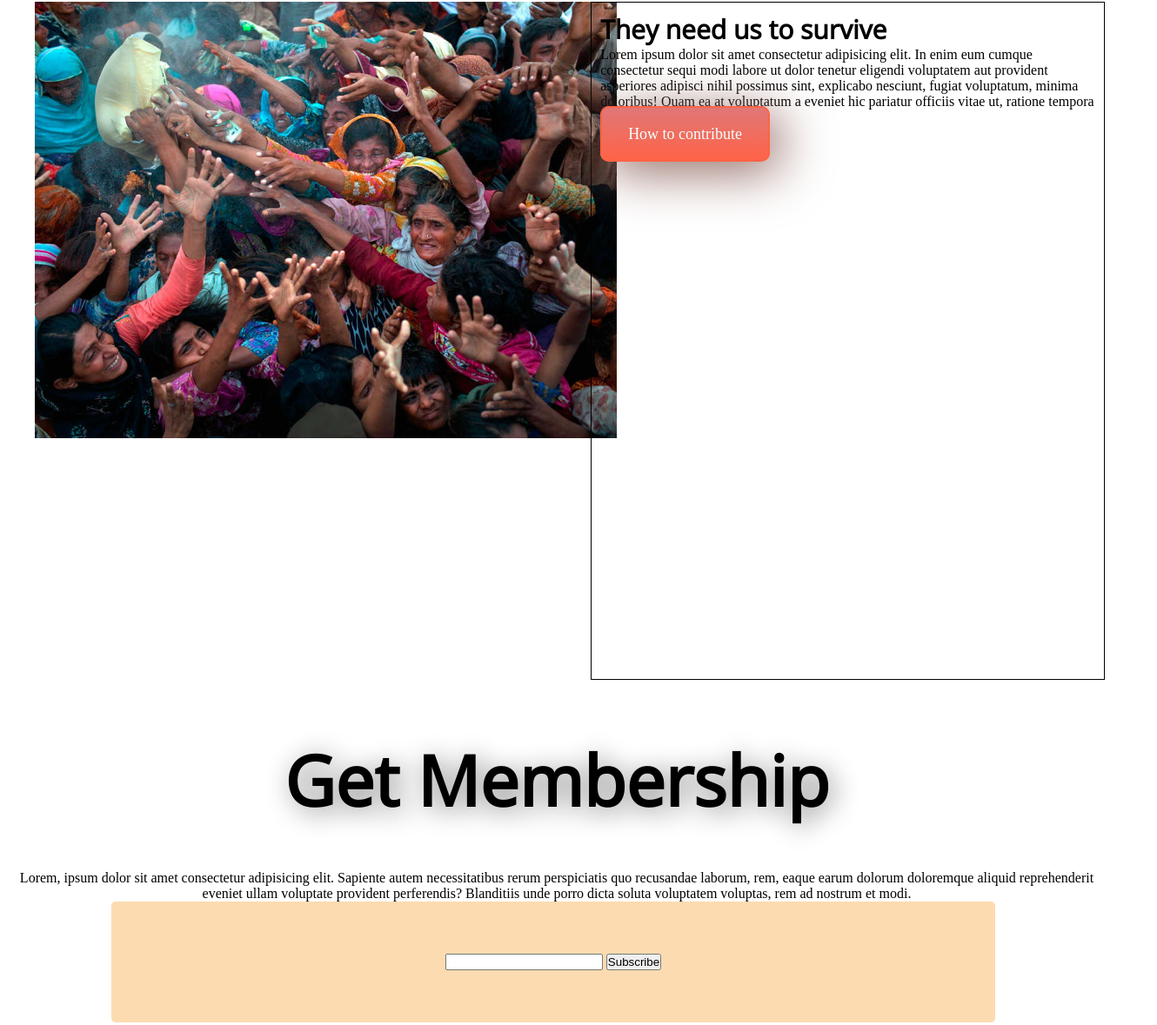
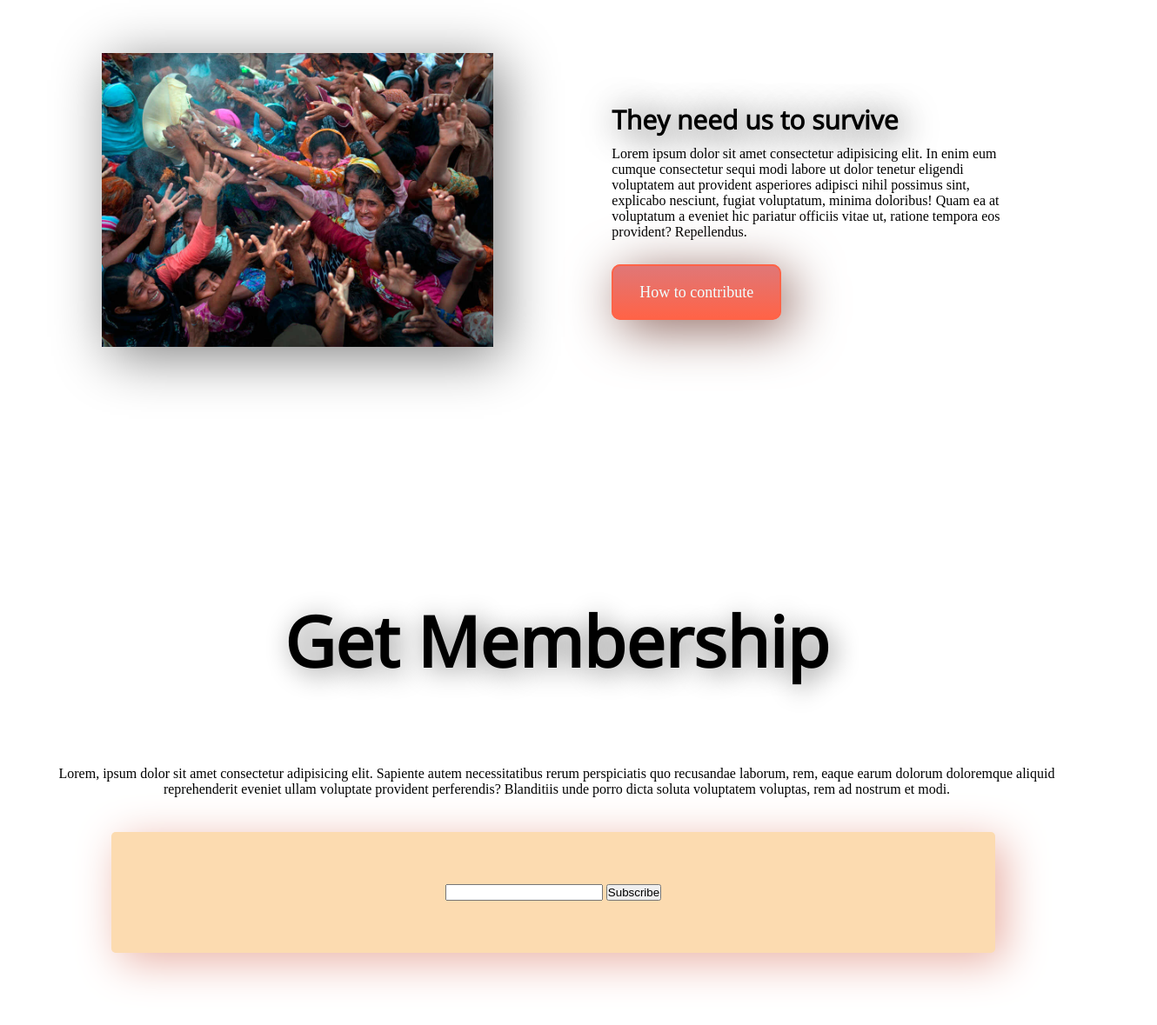
Before and after one commit to Mohiuddin10/donate, a plain HTML site: page index.html in a window 1280 px wide. Shown: the part 3378-4557 px from the top of the page at 87% size, 1330 px wide, since content can reach past the window. Drawn offline with nearby package versions, Linux system fonts and the light colour scheme.

Commit message:
all done-require final checkup

```diff
--- a/index.html
+++ b/index.html
@@ -80,8 +80,8 @@
          <img src="images/donation6.jpg" alt="">
         </div>
         <div class="contribute-data">
-            <h2>They need us to survive</h2>
-            <p>Lorem ipsum dolor sit amet consectetur adipisicing elit. In enim eum cumque consectetur sequi modi labore ut dolor tenetur eligendi voluptatem aut provident asperiores adipisci nihil possimus sint, explicabo nesciunt, fugiat voluptatum, minima doloribus! Quam ea at voluptatum a eveniet hic pariatur officiis vitae ut, ratione tempora eos provident? Repellendus.</p>
+            <h2 class="contribute-heading">They need us to survive</h2>
+            <p class="contribute-description">Lorem ipsum dolor sit amet consectetur adipisicing elit. In enim eum cumque consectetur sequi modi labore ut dolor tenetur eligendi voluptatem aut provident asperiores adipisci nihil possimus sint, explicabo nesciunt, fugiat voluptatum, minima doloribus! Quam ea at voluptatum a eveniet hic pariatur officiis vitae ut, ratione tempora eos provident? Repellendus.</p>
             <a class="donate-now" href="">How to contribute</a>
            </div>
      </section>
@@ -97,5 +97,10 @@
 
      </section>
 
+     <footer>
+        <h3>Giving charity not only benefits the one who gives it but also the one who receives it.</h3>
+        <p>© Be Humble</p>
+     </footer>
+
 </body>
 </html>
--- a/style/style.css
+++ b/style/style.css
@@ -52,13 +52,12 @@ h1{
 }
 
 .donation-area {
-    height: 100vh;
+    height: 80vh;
     max-width: 60%;
     margin-left: 25%;
     padding-top: 150px;
     align-items: center;
     text-align: center;
-    /* margin-left: 200px; */
 }
 .donation-title {
     margin-bottom: 30px;
@@ -143,13 +142,14 @@ hr {
 
 .contribute-section {
     display: flex;
+    justify-content: space-evenly;
+    align-items: center;
     height: 100vh;
 }
 .contribute-data {
     align-items: center;
     text-align: left;
-    width: 60%;
-    border: 1px solid black;
+    width: 450px;
     margin: 10px;
     padding: 10px;
 }
@@ -162,15 +162,16 @@ hr {
 
 }
 .contribute-img img {
-    max-width: 100%;
-    max-height: 80%;
+    max-width: 450px;
+    max-height: 350px;
     margin: 10px;
-    padding-left: 30px;
     margin: 2px solid black;
+    box-shadow: 10px 10px 60px grey;
 }
 
 .membership {
     text-align: center;
+    height: 100vh;
 
 }
 
@@ -178,6 +179,10 @@ hr {
     font-family: 'Open Sans', sans-serif;
     color: black;
     text-shadow: 5px 5px 30px gray;
+}
+
+.membership p {
+    margin: 40px;
 }
 
 
@@ -188,4 +193,11 @@ hr {
     text-align: center;
     padding: 60px;
     border-radius: 5px;
+    box-shadow: 10px 10px 50px rgb(233, 176, 165);
 }
+footer {
+    background-color: black;
+    color: azure;
+    border-radius: 10px;
+    text-align: center;
+}
```
